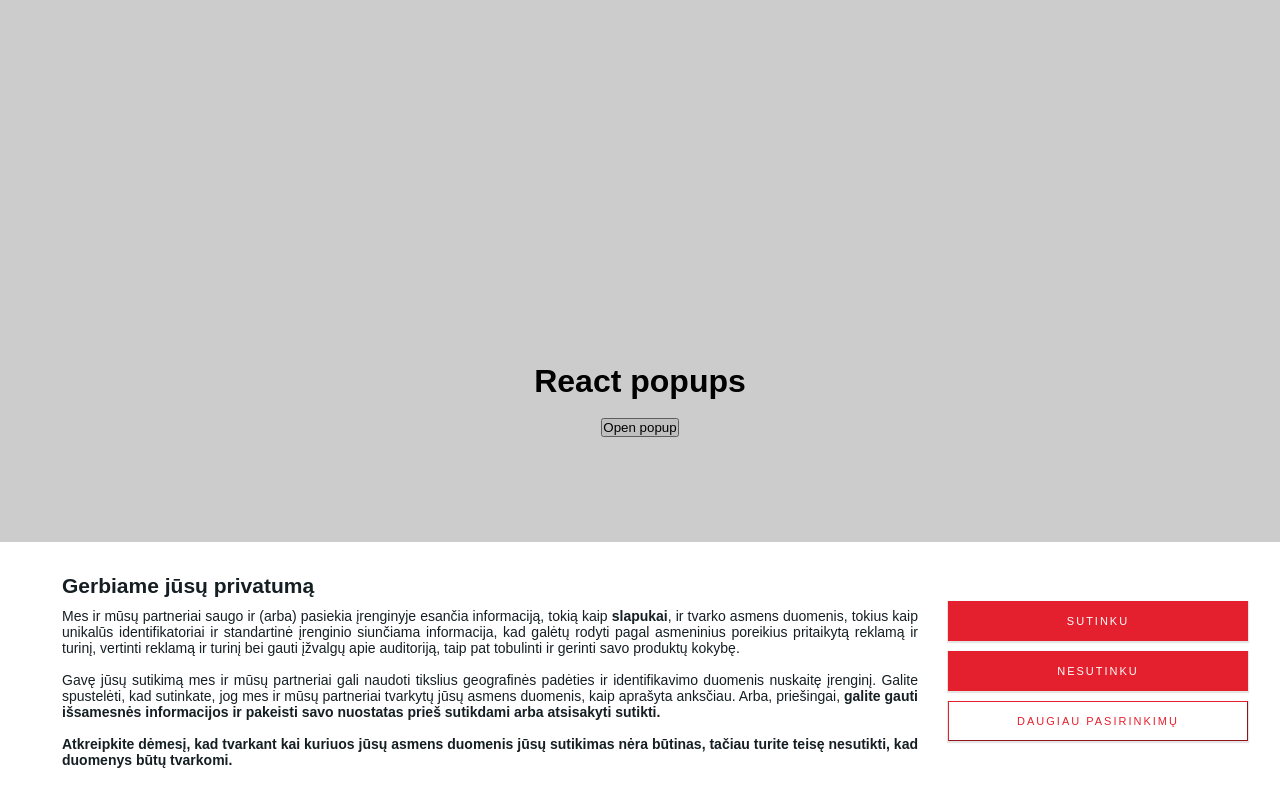
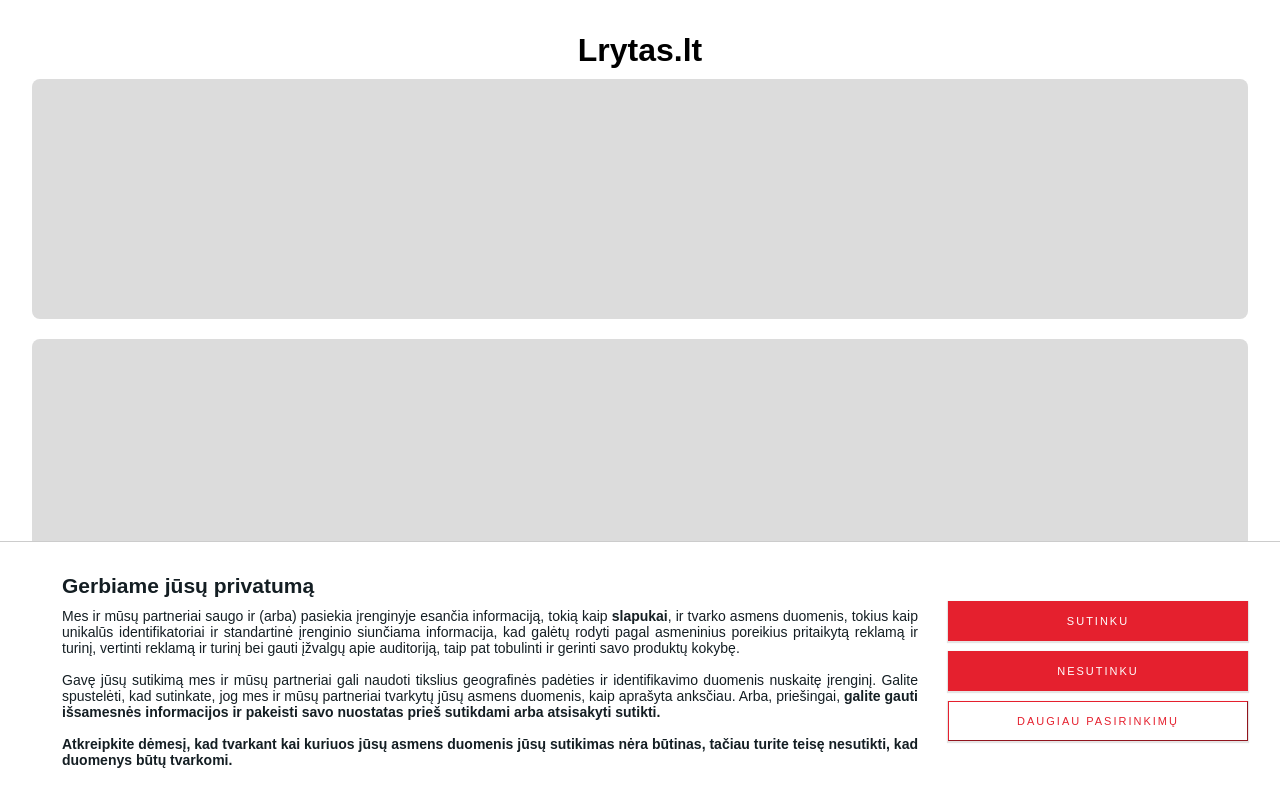
Before and after one commit to volungeviciute/cookie-consent-notice, a React (Create React App) app: page / in a window 1280 px wide. Shown: the top 800 px of the page. Built offline with nearby package versions, Linux system fonts and the light colour scheme.

Commit message:
Added dummy content to main page

```diff
--- a/src/App.js
+++ b/src/App.js
@@ -1,6 +1,7 @@
 import Popup from './components/Popup/Popup';
 import CookieSettingsWindow from './components/CookieSettingsWindow/CookieSettingsWindow';
 import { useState } from 'react';
+import './index.css';
 
 function App() {
   const [buttonPopup, setButtonPopup] = useState(true);
@@ -9,9 +10,18 @@
   return (
     <div className='App'>
       <main>
-        <h1>React popups</h1>
-        <br></br>
-        <button onClick={() => setButtonPopup(true)}>Open popup</button>
+        <h1>Lrytas.lt</h1>
+        <div className='dummy-div'></div>
+        <div className='dummy-div'></div>
+        <div className='dummy-div'></div>
+        <div className='dummy-div'></div>
+        <div className='dummy-div'></div>
+        <div className='dummy-div'></div>
+        <div className='dummy-div'></div>
+        <div className='dummy-div'></div>
+        <div className='dummy-div'></div>
+        <div className='dummy-div'></div>
+        {/* <button onClick={() => setButtonPopup(true)}>Open popup</button> */}
       </main>
       <Popup
         trigger={buttonPopup}
--- a/src/components/Popup/Popup.css
+++ b/src/components/Popup/Popup.css
@@ -4,7 +4,7 @@
     left: 0;
     width: 100%;
     height: 100vh;
-    background-color: rgba( 0, 0, 0, 0.2);
+
     color: rgb(20,30,35);
 
     display: flex;
@@ -23,6 +23,7 @@
     /* max-width: 650px; */
     min-height: 200px;
     background-color: #fff;
+    border-top: 1px #ccc solid;
 
     font-size: 14px;
     text-align: justify;
--- a/src/components/UI/Buttons/Toggle.js
+++ b/src/components/UI/Buttons/Toggle.js
@@ -7,7 +7,7 @@
 // checks if the current toggle should be enabled or not
 const isToggleChecked = (id, collection) => {
   if (Array.isArray(id)) {
-    return id.every((x) => collection.includes(x));
+    return id.some((x) => collection.includes(x));
   }
   return collection.includes(id);
 };
--- a/src/index.css
+++ b/src/index.css
@@ -14,3 +14,12 @@
   justify-content: center;
   min-height: 100vh;
 }
+
+.dummy-div {
+  background-color: gainsboro;
+  width: 100%;
+  height: 30vh;
+  box-shadow: 20px gray;
+  margin: 10px;
+  border-radius: 8px;
+}
```
